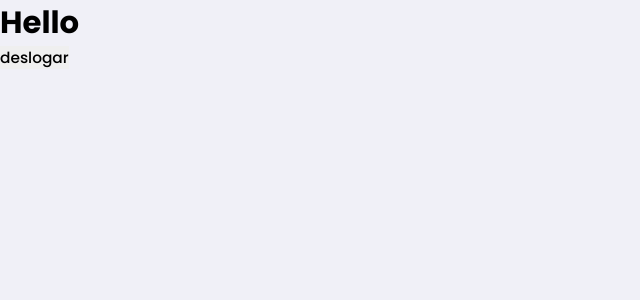
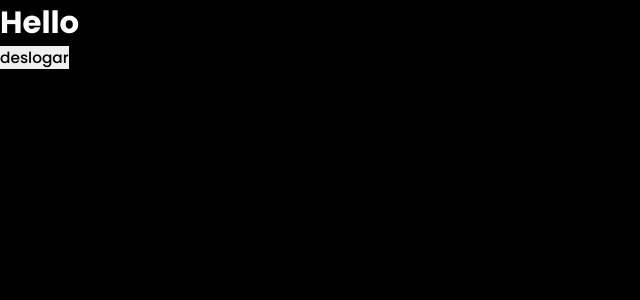
Before and after one commit to Hortigas/GamerMatch-Final, a Next.js app in the folder gamer-match/: page / in a window 1280 px wide. Shown: the top 300 px of the page, without its empty margins (0-640 px from the left). Built offline with nearby package versions, Linux system fonts and the light colour scheme.

Commit message:
Before SocketIo

```diff
--- /dev/null
+++ b/gamer-match/src/components/Home/styles.tsx
@@ -0,0 +1,11 @@
+import styled from 'styled-components';
+
+export const Home = styled.div`
+    background-color: black;
+    width: 100vw;
+    height: 100vh;
+
+    h1 {
+        color: white;
+    }
+`;
--- a/gamer-match/src/components/Modal/ChatBox/index.tsx
+++ b/gamer-match/src/components/Modal/ChatBox/index.tsx
@@ -2,7 +2,8 @@ import { Container, SelectedUser, Conversations, MessageInput } from './styles';
 import Image from 'next/image';
 import Avatar from '../../../assets/UserPics/userpic1.jpg';
 import { useChatbox } from '../../../hooks/useChatbox';
-import { MdOutlineTagFaces } from 'react-icons/md';
+
+type MessageType = {};
 
 export function ChatBox() {
     const { currChat } = useChatbox();
--- a/gamer-match/src/pages/index.tsx
+++ b/gamer-match/src/pages/index.tsx
@@ -1,14 +1,15 @@
 import { useContext, useState } from 'react';
 import { AuthContext } from '../../contexts/AuthContext';
 import { withSSRAuth } from '../../utils/withSSRAuth';
+import { Home } from '../components/Home/styles';
 
 export default function Landing() {
     const { user, signOut } = useContext(AuthContext);
 
     return (
-        <>
+        <Home>
             <h1>Hello {user?.email}</h1>
             <button onClick={signOut}>deslogar</button>
-        </>
+        </Home>
     );
 }
```
Also changed, not shown: gamer-match/src/components/Register/styles.tsx (renamed from gamer-match/src/components/Register/styles.ts).
